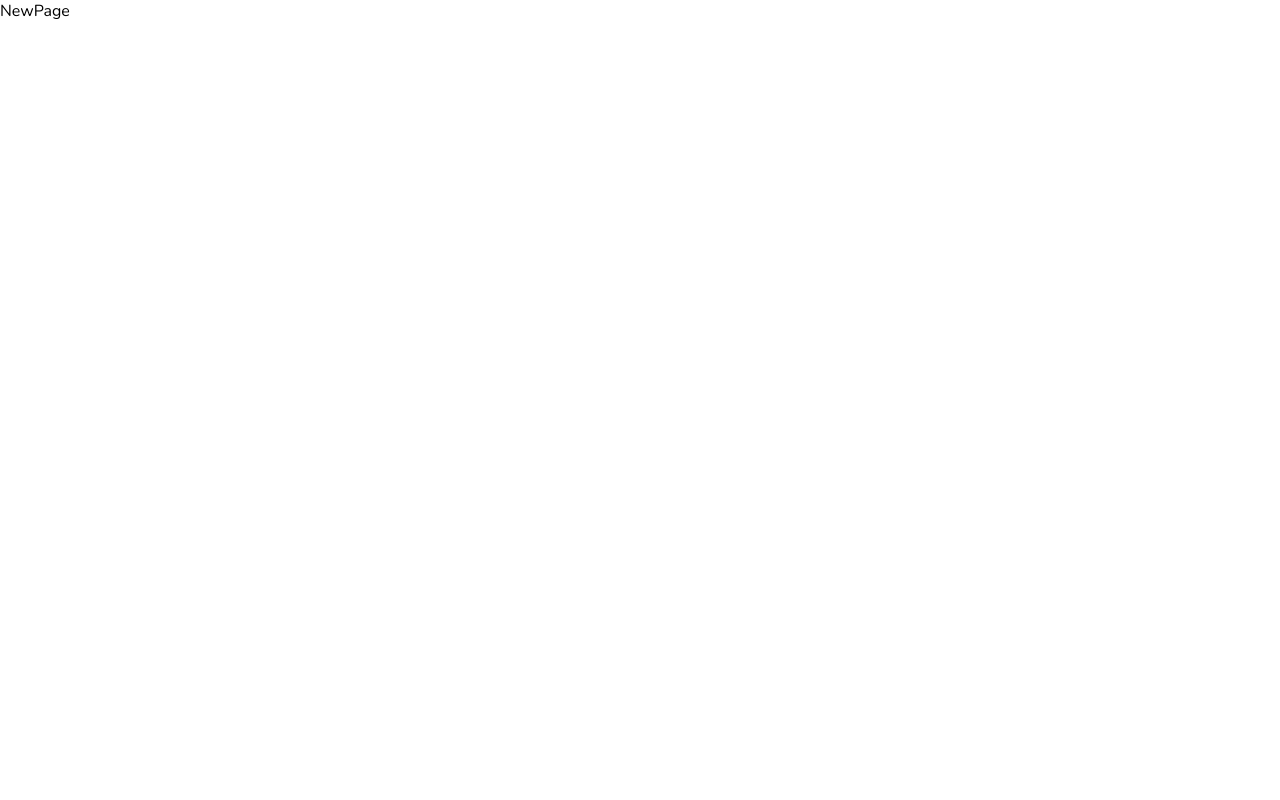
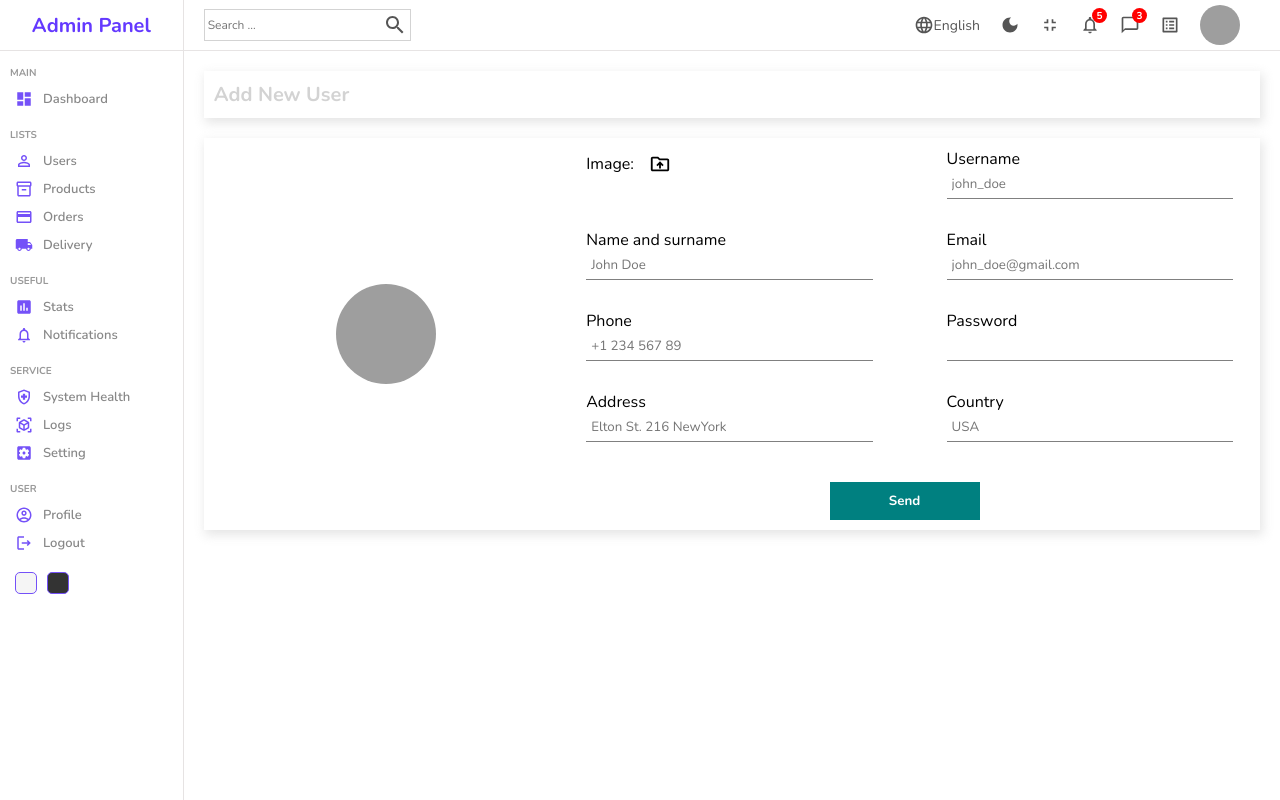
Before and after one commit to Yurii-Sapsai/project-admin-panel-desktop, a React (Create React App) app: page /users/new in a window 1280 px wide. Built offline with nearby package versions, Linux system fonts and the light colour scheme; grey boxes are pictures that could not be loaded.

Commit message:
add new component - Form

```diff
--- a/src/App.js
+++ b/src/App.js
@@ -5,6 +5,8 @@
 import NewPage from "./pages/NewPage/NewPage"
 
 import { BrowserRouter as Router, Route, Routes } from 'react-router-dom'
+
+import { productInputs, userInputs } from "./formSource";
 
 function App() {
   return (
@@ -16,12 +18,12 @@
           <Route path="users">
             <Route index element={<ListPage />} />
             <Route path=":userId" element={<SinglePage />} />
-            <Route path="new" element={<NewPage />} />
+            <Route path="new" element={<NewPage inputs={userInputs} title='Add New User'/>} />
           </Route>
           <Route path="products">
             <Route index element={<ListPage />} />
             <Route path=":productId" element={<SinglePage />} />
-            <Route path="new" element={<NewPage />} />
+            <Route path="new" element={<NewPage inputs={productInputs} title='Add New Product'/>} />
           </Route>
         </Route>
       </Routes>
--- /dev/null
+++ b/src/formSource.js
@@ -0,0 +1,76 @@
+export const userInputs = [
+    {
+      id: 1,
+      label: "Username",
+      type: "text",
+      placeholder: "john_doe",
+    },
+    {
+      id: 2,
+      label: "Name and surname",
+      type: "text",
+      placeholder: "John Doe",
+    },
+    {
+      id: 3,
+      label: "Email",
+      type: "mail",
+      placeholder: "john_doe@gmail.com",
+    },
+    {
+      id: 4,
+      label: "Phone",
+      type: "text",
+      placeholder: "+1 234 567 89",
+    },
+    {
+      id: 5,
+      label: "Password",
+      type: "password",
+    },
+    {
+      id: 6,
+      label: "Address",
+      type: "text",
+      placeholder: "Elton St. 216 NewYork",
+    },
+    {
+      id: 7,
+      label: "Country",
+      type: "text",
+      placeholder: "USA",
+    },
+  ];
+
+  export const productInputs = [
+    {
+      id: 1,
+      label: "Title",
+      type: "text",
+      placeholder: "Apple Macbook Pro",
+    },
+    {
+      id: 2,
+      label: "Description",
+      type: "text",
+      placeholder: "Description",
+    },
+    {
+      id: 3,
+      label: "Category",
+      type: "text",
+      placeholder: "Computers",
+    },
+    {
+      id: 4,
+      label: "Price",
+      type: "text",
+      placeholder: "100",
+    },
+    {
+      id: 5,
+      label: "Stock",
+      type: "text",
+      placeholder: "in stock",
+    },
+  ];
--- a/src/pages/NewPage/NewPage.jsx
+++ b/src/pages/NewPage/NewPage.jsx
@@ -1,8 +1,58 @@
-import React from 'react'
+import React, {useState} from 'react'
+import './NewPage.sass'
 
-function NewPage() {
+import Sidebar from '../../components/Sidebar/Sidebar'
+import Navbar from '../../components/Navbar/Navbar'
+
+import DriveFolderUploadOutlinedIcon from "@mui/icons-material/DriveFolderUploadOutlined";
+
+function NewPage({title, inputs}) {
+
+  const [file, setFile] = useState('')
+
   return (
-    <div>NewPage</div>
+    <div className='new'>
+      <Sidebar/>
+      <div className="newContainer">
+        <Navbar/>
+        <div className="top">
+          <h1>{title}</h1>
+        </div>
+        <div className="bottom">
+          <div className="left">
+          <img
+              src={
+                file
+                  ? URL.createObjectURL(file)
+                  : 'https://icon-library.com/images/no-image-icon/no-image-icon-0.jpg'
+              }
+              alt=""
+            />
+          </div>
+          <div className="right">
+            <form action="">
+
+                <div className="formInput">
+                  <label htmlFor='file' > Image: <DriveFolderUploadOutlinedIcon className='icon'/></label>
+                  <input type="file" id='file' style={{display:'none'}} onChange={(e) => setFile(e.target.files[0])}/>
+                </div>
+
+                {inputs.map((input)=>(
+                    <div className="formInput" key={input.id}>
+                        <label >{input.label}</label>
+                        <input type={input.type} placeholder={input.placeholder}/>
+                  </div>
+                ))}
+
+                <button>Send</button>
+
+            </form>
+          </div>
+        </div>
+      </div>
+
+
+    </div>
   )
 }
 
--- /dev/null
+++ b/src/pages/NewPage/NewPage.sass
@@ -0,0 +1,70 @@
+.new
+    width: 100%
+    display: flex
+
+    .newContainer
+        flex: 6
+
+        .top,
+        .bottom
+            padding: 10px
+            -webkit-box-shadow: 2px 4px 10px 1px rgba(0, 0, 0, 0.47)
+            box-shadow: 2px 4px 10px 1px rgba(201, 201, 201, 0.47)
+            margin: 20px
+            display: flex
+
+            h1
+                color: lightgray
+                font-size: 20px
+
+
+
+            .left
+                flex: 1
+                display: flex
+                justify-content: center
+                align-items: center
+
+                img
+                    width: 100px
+                    height: 100px
+                    border-radius: 50%
+                    object-fit: cover
+
+
+            .right
+                flex: 2
+
+                form
+                    display: flex
+                    flex-wrap: wrap
+                    gap: 30px
+                    justify-content: space-around
+
+                    .formInput
+                        width: 40%
+
+                        label
+                            display: flex
+                            align-items: center
+                            gap: 10px
+
+                            .icon
+                                cursor: pointer
+                                font-size: 22px
+
+                        input
+                            width: 100%
+                            padding: 5px
+                            border: none
+                            border-bottom: 1px solid gray
+
+                    button
+                        width: 150px
+                        padding: 10px
+                        border: none
+                        background-color: teal
+                        color: white
+                        font-weight: bold
+                        cursor: pointer
+                        margin-top: 10px
```
